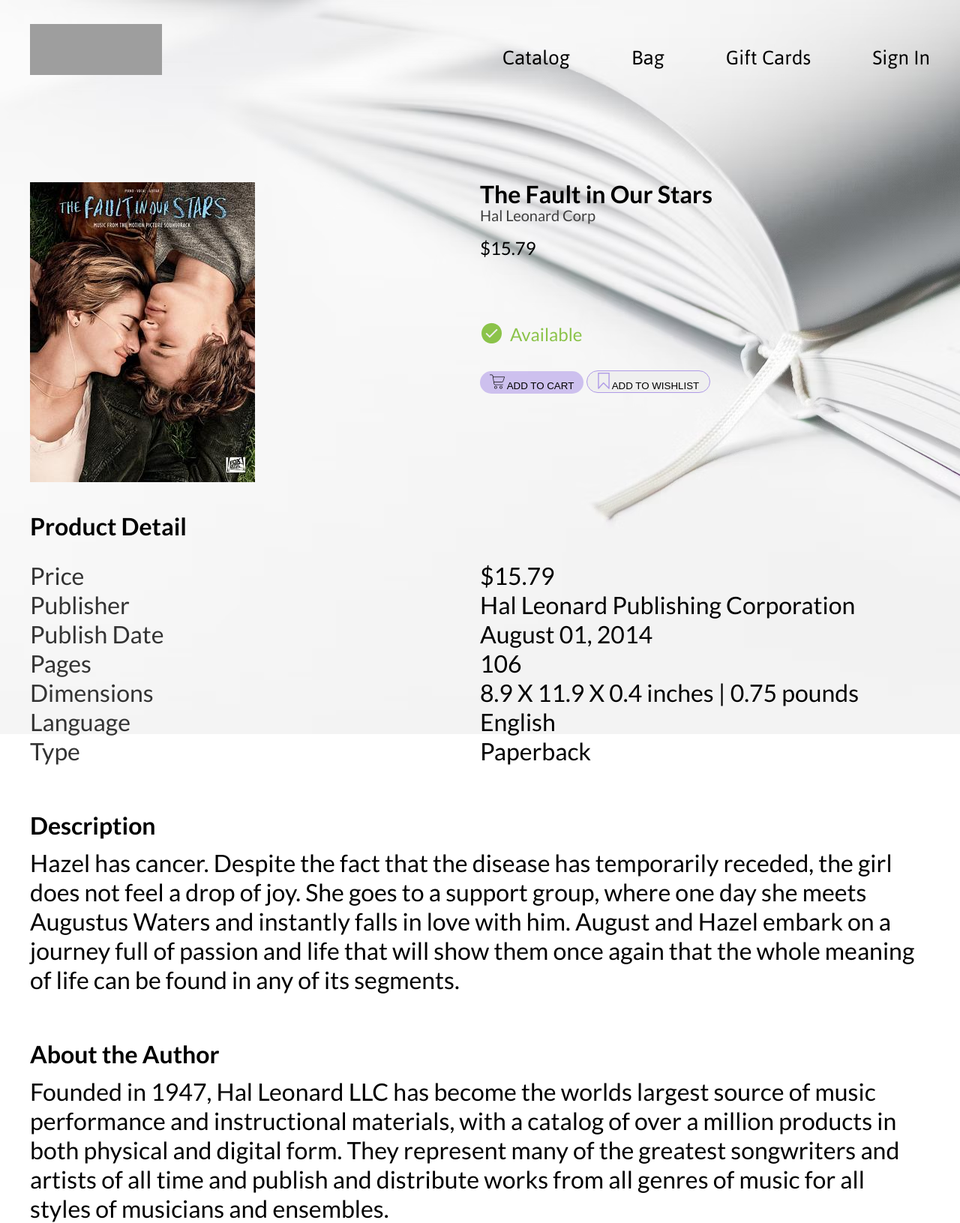
After one commit to agreen08/LookBook, a PHP site: page /faultstars.html in a window 1280 px wide. The commit adds this page. Shown: the whole page at 75% size. Run offline with PHP 8.4, Linux system fonts and the light colour scheme; some web fonts are replaced; grey boxes are pictures that could not be loaded.

Commit message:
Добавлены карточки и описание товара

```diff
--- a/css/style.css
+++ b/css/style.css
@@ -480,3 +480,140 @@
 }
 
 /* content ends */
+
+/* =======================================BOOK DESCRIPTION=============================*/
+
+/* book cover starts */
+
+.book-cover {
+    margin-top: 140px;
+}
+
+.cover-wrapper {
+    display: grid;
+    grid-template-columns: repeat(2, 1fr);
+    grid-column-gap: -80px;
+    align-items: left;
+
+
+}
+
+.book-cover-img  img {
+    width: 300px;
+    height: 400px;
+}
+
+.cover-info h3 {
+    font-family: Lato;
+    font-style: normal;
+    font-weight: 700;
+    font-size: 32px;
+}
+
+.cover-info h4 {
+    font-family: Lato;
+    font-style: normal;
+    font-weight: 400;
+    font-size: 20px;
+    line-height: 24px;
+    color: #3f3f3f;
+}
+
+.cover-info p {
+    font-family: Lato;
+    font-style: normal;
+    font-weight: 400;
+    font-size: 24px;
+    line-height: 29px;
+    margin-top: 17px;
+}
+
+.available {
+    color: #8BC34A;
+    padding-top: 69px;
+    background-image: url(../img/tip.png);
+    background-repeat: no-repeat;
+    background-position: left bottom;
+    padding-left: 40px;
+}
+
+.add {
+    width: 138px;
+    height: 30px;
+    background: rgba(118, 80, 220, 0.32);
+    border-radius: 30px;
+    border: none;
+    margin-top: 35px;
+    cursor: pointer;
+}
+
+.wishlist {
+    width: 165px;
+    height: 30px;
+    border-radius: 30px;
+    border: 1px solid #AF9AE7;
+    cursor: pointer;
+}
+
+/* book cover ends */
+
+/* details starts */
+.details {
+    margin-top: 40px;
+    position: relative;
+}
+
+.details h3 {
+    font-family: Lato;
+    font-style: normal;
+    font-weight: 600;
+    font-size: 32px;
+}
+
+.details-wrapper {
+    display: grid;
+    grid-template-columns: repeat(2, 1fr);
+    text-align: left;
+    margin-top: 30px;
+}
+ .list {
+    font-family: Lato;
+    font-style: normal;
+    font-weight: 400;
+    font-size: 32px;
+    line-height: 39px;
+    color: #333333;
+ }
+
+ .list-item {
+    font-family: Lato;
+    font-style: normal;
+    font-weight: 400;
+    font-size: 32px;
+    line-height: 39px;
+ }
+
+/* detail ends */
+
+/* description starts */
+.description {
+    margin-top: 50px;
+    position: relative;
+}
+
+.description h3 {
+    font-family: Lato;
+    font-style: normal;
+    font-weight: 600;
+    font-size: 32px;
+    line-height: 60px;
+}
+
+.description p {
+    font-family: Lato;
+    font-style: normal;
+    font-weight: 400;
+    font-size: 32px;
+    line-height: 39px;
+}
+/* description ends */
--- /dev/null
+++ b/faultstars.html
@@ -0,0 +1,99 @@
+<!DOCTYPE html>
+<html lang="en">
+<head>
+    <meta charset="UTF-8">
+    <meta http-equiv="X-UA-Compatible" content="IE=edge">
+    <meta name="viewport" content="width=device-width, initial-scale=1.0">
+    <title>The Fault in Our Stars - LookBook</title>
+    <link rel="stylesheet" href="./css/style.css">
+</head>
+<body>
+<header class="header">
+    <div class="wrapper">
+        <div class="header-wrapper">
+          <div class="header-logo">
+              <a href="./" class="header-logo-link">
+              <img src="./img/small-logo.svg" alt="LookBook" class="header-logo-pic">
+            </a>
+          </div>
+          <nav class="header-nav">
+              <ul class="header-list">
+                  <li class="header-item">
+                      <a href="catalog.html" class="header-link">Catalog</a>
+                  </li>
+                  <li class="header-item">
+                    <a href="#!" class="header-link">Bag</a>
+                </li>
+                <li class="header-item">
+                    <a href="#!" class="header-link">Gift Cards</a>
+                </li>
+                <li class="header-item">
+                    <a href="#!" class="header-link">Sign In</a>
+                </li>
+              </ul>
+          </nav>
+        </div>
+    </div>
+ </header>
+ <main class="main">
+     <section class="book-cover">
+         <div class="wrapper">
+             <div class="cover-wrapper">
+                <div class="book-cover-img">
+                    <img src="./img/faultstars.png" alt="faultstars" class="book-cover-thumb">
+                </div>
+                <div class="cover-info">
+                    <h3>The Fault in Our Stars</h3>
+                    <h4>Hal Leonard Corp</h4>
+                    <p>$15.79</p>
+                    <p class="available">Available</p>
+                    <button class="add"><img src="./img/card.png" alt="card"> ADD TO CART</button>
+                    <button class="wishlist"><img src="./img/wishlist.png" alt="wishlist"> ADD TO WISHLIST</button>
+                </div>
+             </div>
+         </div>
+     </section>
+     <section class="details">
+         <div class="wrapper">
+             <h3>Product Detail</h3>
+             <div class="details-wrapper">
+                <p class="list">
+                Price <br>
+                Publisher <br>
+                Publish Date <br>
+                Pages <br>
+                Dimensions <br>
+                Language <br>
+                Type <br>
+                </p>
+                <p class="list-item">
+                $15.79 <br>
+                Hal Leonard Publishing Corporation <br>
+                August 01, 2014 <br>
+                106 <br>
+                8.9 X 11.9 X 0.4 inches | 0.75 pounds <br>
+                English <br>
+                Paperback <br>
+                </p>
+             </div>
+         </div>
+     </section>
+     <section class="description">
+         <div class="wrapper">
+            <h3>Description</h3>
+            <p>Hazel has cancer. Despite the fact that the disease has temporarily receded, the girl does not feel a drop of joy.
+            She goes to a support group, where one day she meets Augustus Waters and instantly falls in love with him.
+            August and Hazel embark on a journey full of passion and life that will show them once again that the whole meaning of life can be found in any of its segments.</p>
+         </div>
+     </section>
+     <section class="description">
+        <div class="wrapper">
+           <h3>About the Author</h3>
+           <p>Founded in 1947, Hal Leonard LLC has become the worlds largest source of music performance and instructional materials, with a catalog of over a million products in both physical and digital form.
+            They represent many of the greatest songwriters and artists of all time and publish and distribute works from all genres of music for all styles of musicians and ensembles.
+        </p>
+        </div>
+    </section>
+ </main>
+</body>
+</html>
```
Also changed, not shown: catalog.html (+25 -25 lines), fantasticland.html (added, +95 -0 lines), harrypotter.html (added, +97 -0 lines), road.html (added, +95 -0 lines), water.html (added, +95 -0 lines), img/card.png (added), img/tip.png (added), img/wishlist.png (added).
